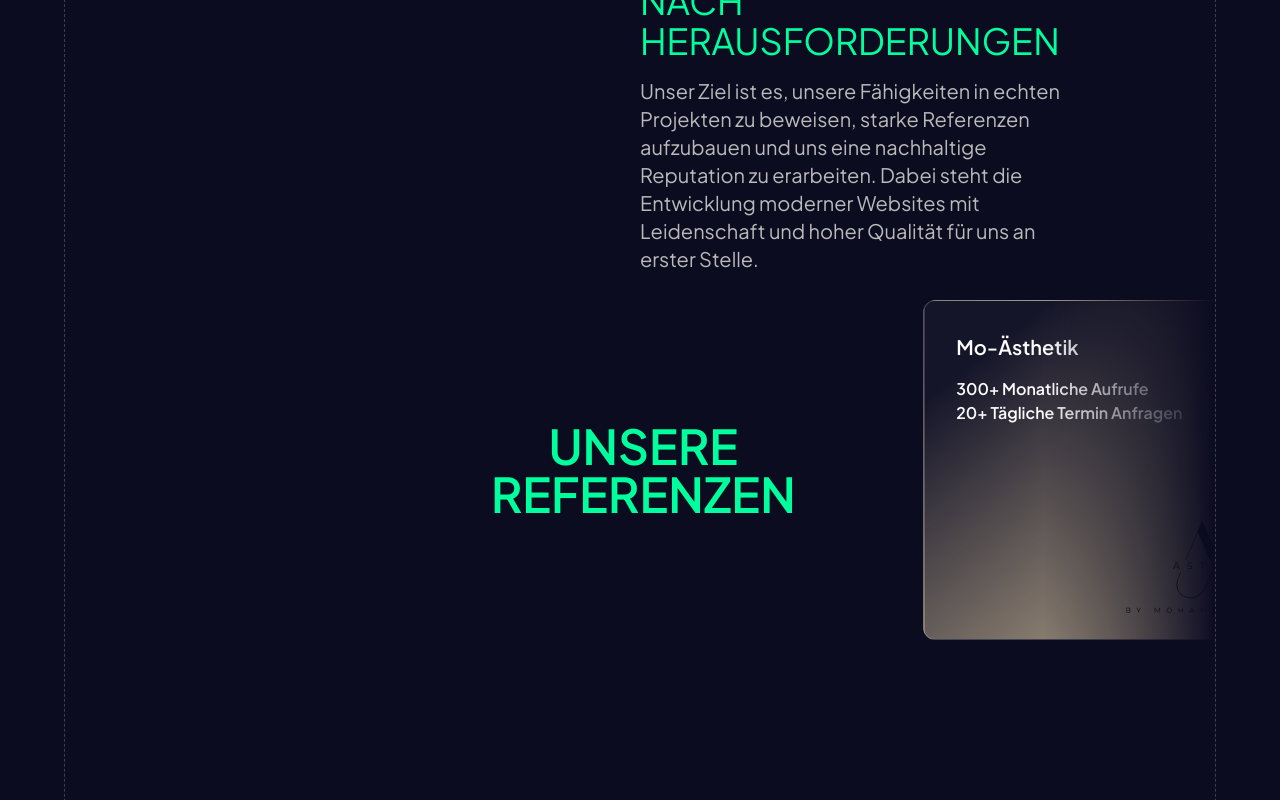
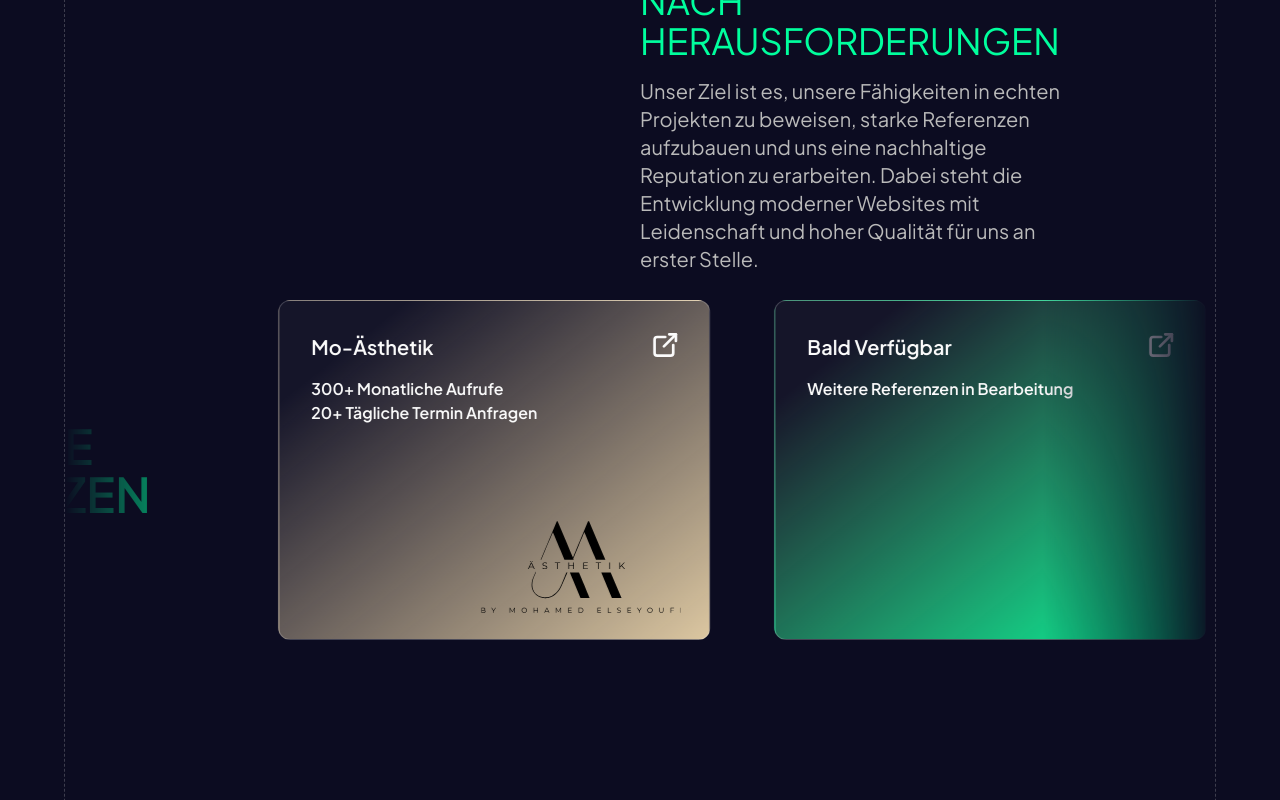
Before and after one commit to Nuke-Digital/nuke-digital, a React (Vite) app in the folder frontend/: page / in a window 1280 px wide. Shown: the part 2630-3430 px from the top of the page. Built offline with nearby package versions, Linux system fonts and the light colour scheme.

Commit message:
container scroll fix on md

```diff
--- a/frontend/src/pages/Home.tsx
+++ b/frontend/src/pages/Home.tsx
@@ -240,8 +240,7 @@ Dabei steht die Entwicklung moderner Websites mit Leidenschaft und hoher Qualit
             </div>
           </motion.div>
         </section>
-        <>
-          <div ref={containerRef} className="h-[300vh] md:flex hidden pt-[50vh] relative mask-[linear-gradient(to_right,transparent,black_15%,black_85%,transparent)]">
+          <div ref={containerRef} className="h-[300vh] flex pt-[50vh] relative mask-[linear-gradient(to_right,transparent,black_15%,black_85%,transparent)]">
               <motion.div className="sticky overflow-x-hidden top-0 w-full pl-16 h-screen items-center my-0 mx-auto flex justify-start overflow-visible">
                   <motion.div className="flex gap-16 z-50 transform-gpu" style={{ x, willChange: 'transform', originX: 0}}>
                    <div
@@ -292,7 +291,7 @@ Dabei steht die Entwicklung moderner Websites mit Leidenschaft und hoher Qualit
                   </motion.div>
               </motion.div>
           </div>
-          <div ref={containerRef} className="md:hidden flex py-[50vh] mt-64 relative mask-[linear-gradient(to_right,transparent,black_15%,black_85%,transparent)]">
+          {/*<div ref={containerRef} className="md:hidden flex py-[50vh] mt-64 relative mask-[linear-gradient(to_right,transparent,black_15%,black_85%,transparent)]">
                   <motion.div className="flex gap-16 z-50 transform-gpu flex-col justify-center">
                    <div
                      id="referenzen"
@@ -364,7 +363,7 @@ Dabei steht die Entwicklung moderner Websites mit Leidenschaft und hoher Qualit
                    </div>
                   </motion.div>
           </div>
-        </>
+          */}
       </div>
     )
 }
```
